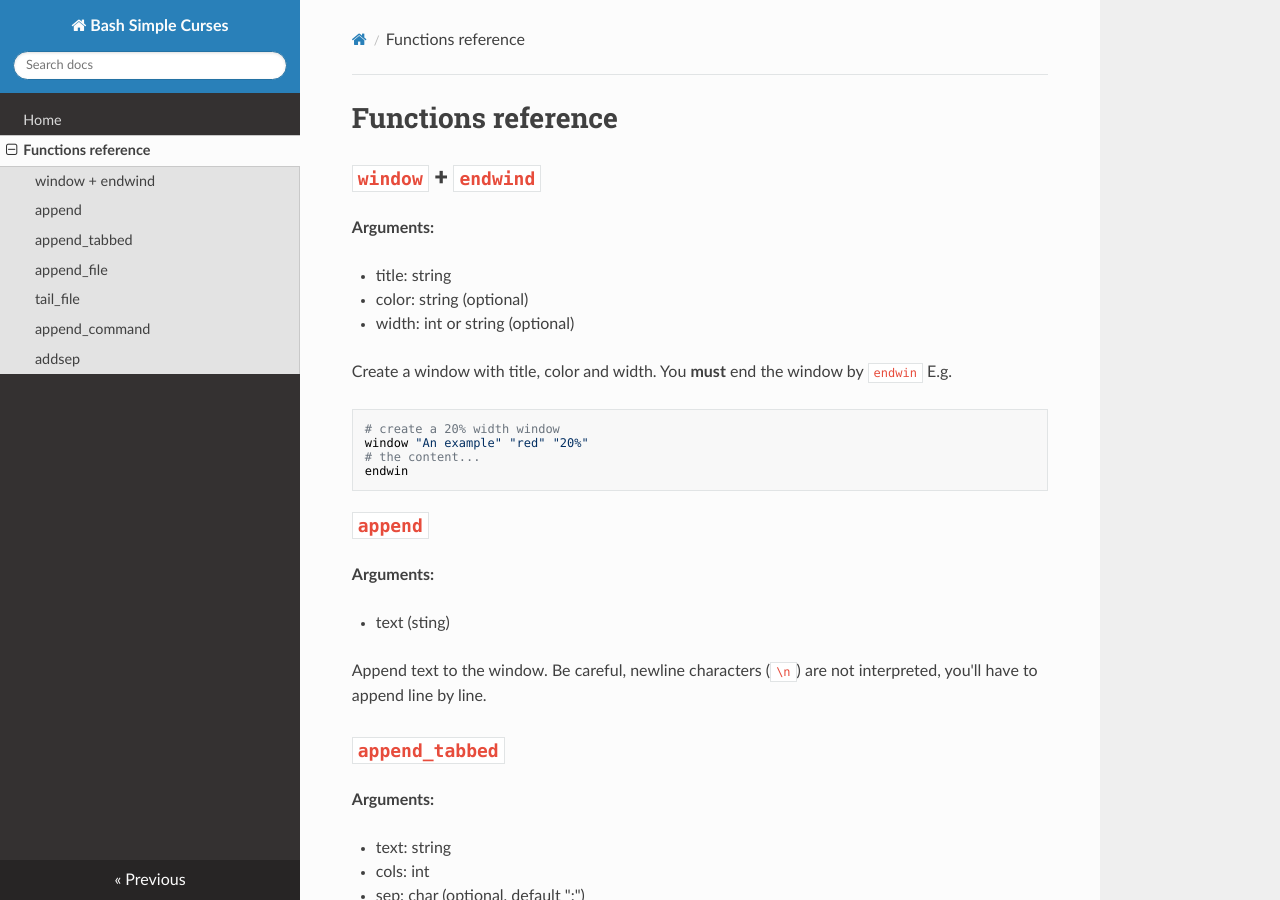
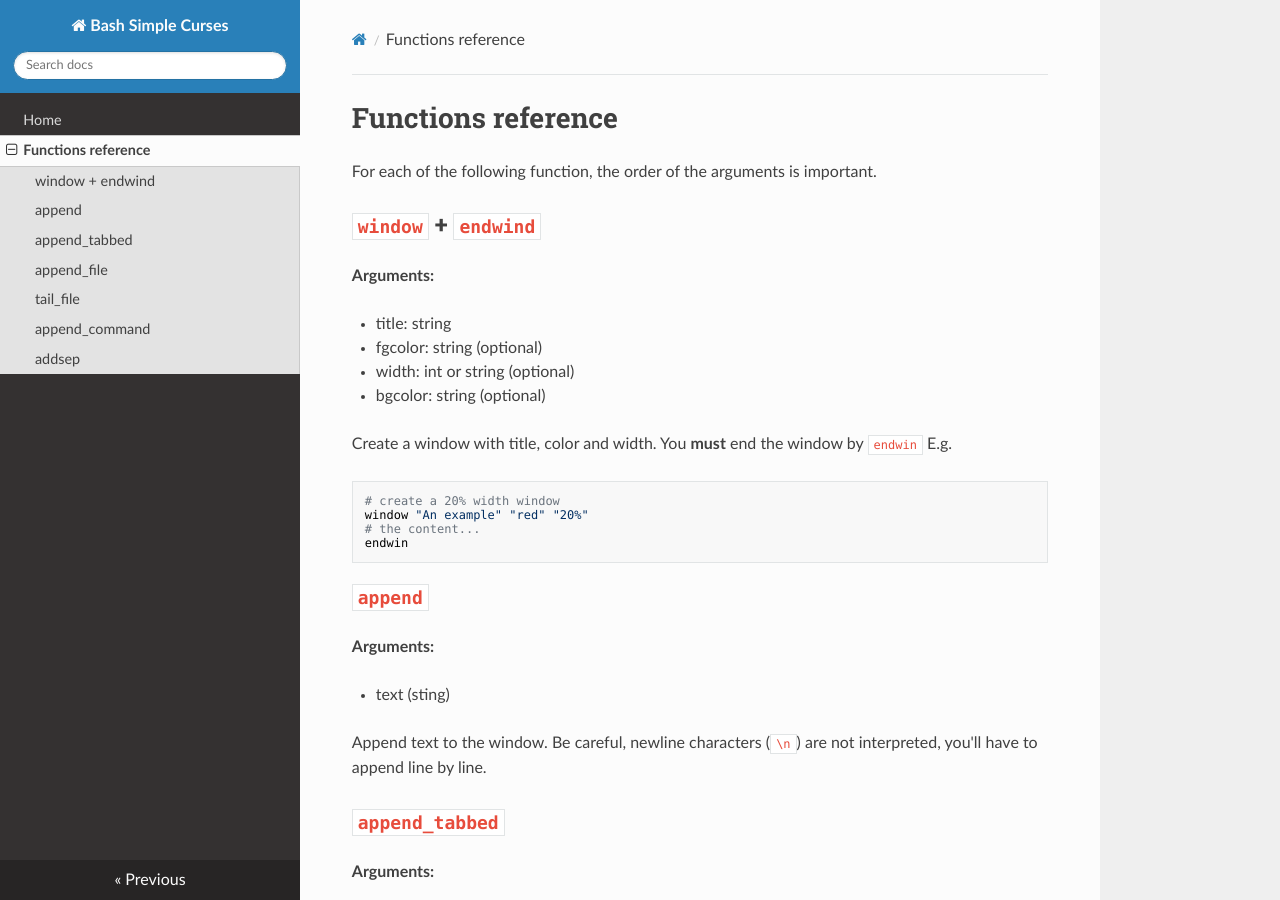
Before and after one commit to metal3d/bashsimplecurses, an MkDocs documentation site: the page built from docs/functions_reference.md, in a window 1280 px wide and 900 px high. Built offline with MkDocs 1.6.1, drawn with Linux system fonts in a browser that asks for light colours; nearby versions of some CDN libraries.

Commit message:
Add details for command call
TODO: add progressbar and vumeter documentation

```diff
--- a/docs/functions_reference.md
+++ b/docs/functions_reference.md
@@ -1,12 +1,15 @@
 # Functions reference
+
+For each of the following function, the order of the arguments is important.
 
 ## `window` + `endwind`
 
 **Arguments:**
 
 - title: string
-- color: string (optional)
+- fgcolor: string (optional)
 - width: int or string (optional)
+- bgcolor: string (optional)
 
 Create a window with title, color and width. You **must** end the window by `endwin`
 E.g.
```
Also changed, not shown: 1 other file.
